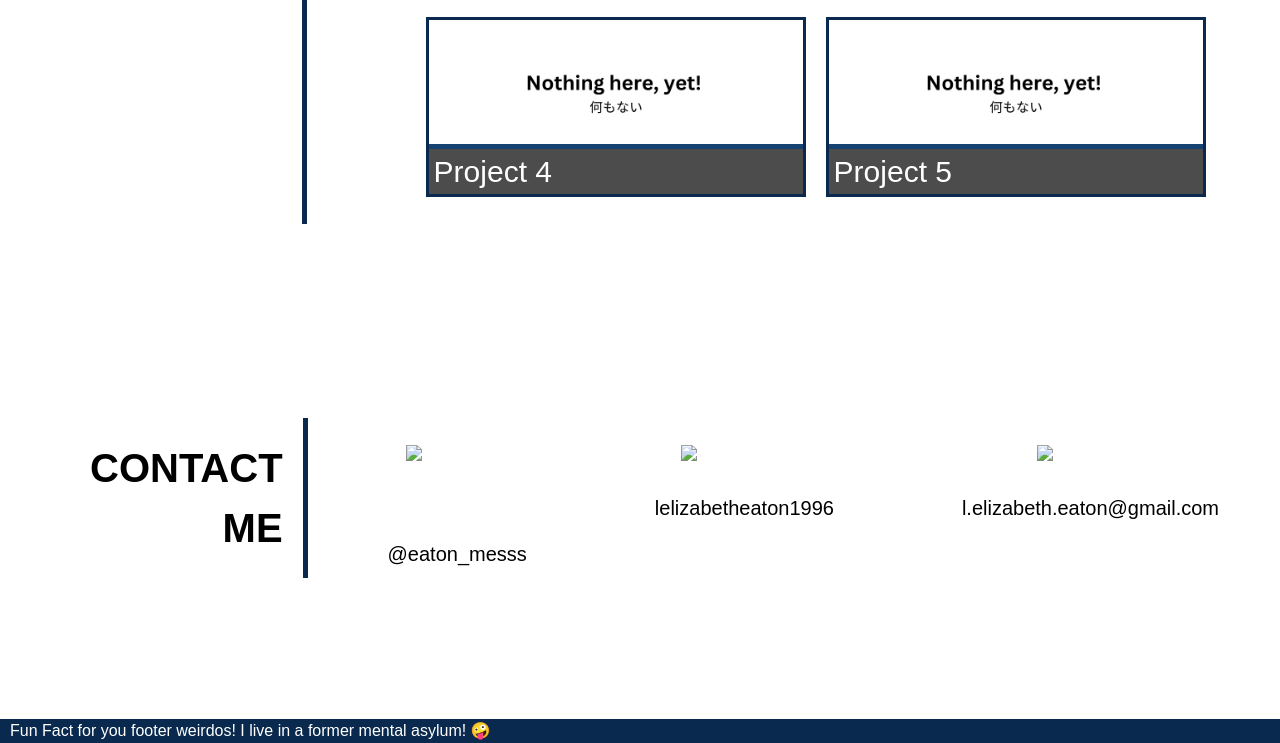
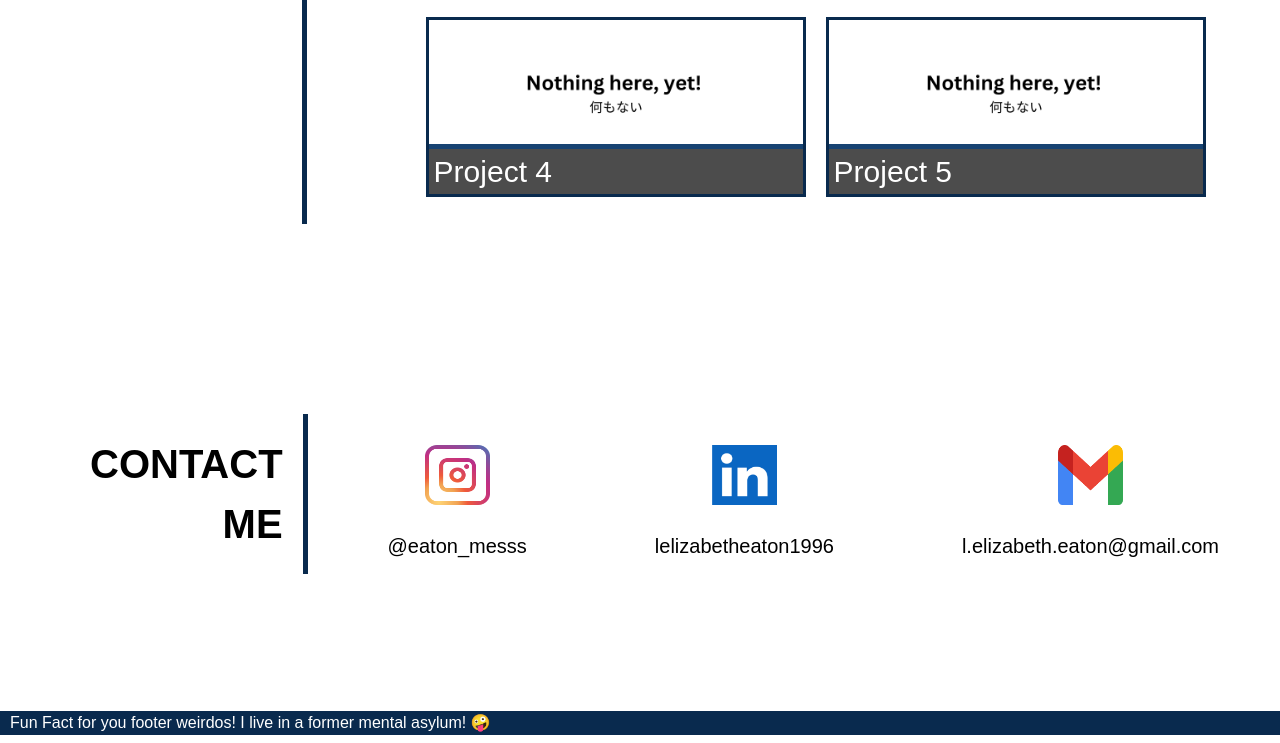
Before and after one commit to eaton-mess/Lauren-Eaton-Portfolio, a plain HTML site: page index.html in a window 1280 px wide. Shown: the part 1488-2231 px from the top of the page. Drawn offline with Linux system fonts and the light colour scheme.

Commit message:
fixing links

```diff
--- a/index.html
+++ b/index.html
@@ -26,7 +26,7 @@
 
   <section class="hero-banner">
     <div>
-      <img src="./challenge-portfolio/assets/images/Profile Picture.jpg" alt="profile-picture" class="inner-image">
+      <img src="./assets/images/Profile Picture.jpg" alt="profile-picture" class="inner-image">
       <h2 id="header2">STUDENT FRONT-END WEB DEVELOPER</h2>
     </div>
   </section>
@@ -69,21 +69,21 @@
       <ul>
         <li class="instragram">
           <a href="https://www.instagram.com/eaton_messs/">
-            <img src="./challenge-portfolio/assets/images/instagram logo.png" alt="instagram logo">
+            <img src="./assets/images/instagram logo.png" alt="instagram logo">
           </a>
           <div>@eaton_messs</div>
         </li>
 
         <li class="linkedin">
           <a href="https://www.linkedin.com/in/lelizabetheaton1996/">
-            <img src="./challenge-portfolio/assets/images/linkedin logo.png" alt="linkedin logo">
+            <img src="./assets/images/linkedin logo.png" alt="linkedin logo">
           </a>
           <div>lelizabetheaton1996</div>
         </li>
 
         <li class="gmail">
           <a href="mailto:l.elizabeth.eaton@gmail.com">
-            <img src="./challenge-portfolio/assets/images/gmail logo.png" alt="gmail logo">
+            <img src="./assets/images/gmail logo.png" alt="gmail logo">
           </a>
           <div>l.elizabeth.eaton@gmail.com</div>
         </li>
```
